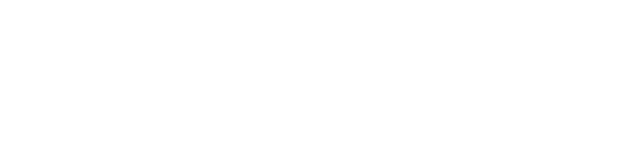
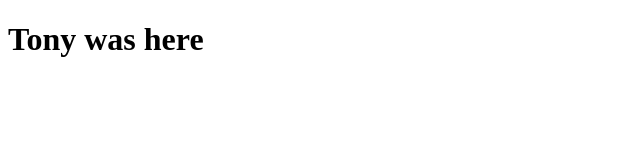
Before and after one commit to Cain-work/git_exercise2, a plain HTML site: page index.html in a window 1280 px wide. Shown: the whole page, without its empty margins (0-640 px from the left). Drawn offline with Linux system fonts and the light colour scheme.

Commit message:
adding a heading to the website

```diff
--- a/index.html
+++ b/index.html
@@ -6,6 +6,6 @@
     <title>Git-exercise2</title>
 </head>
 <body>
-
+    <h1>Tony was here</h1>
 </body>
 </html>
```
